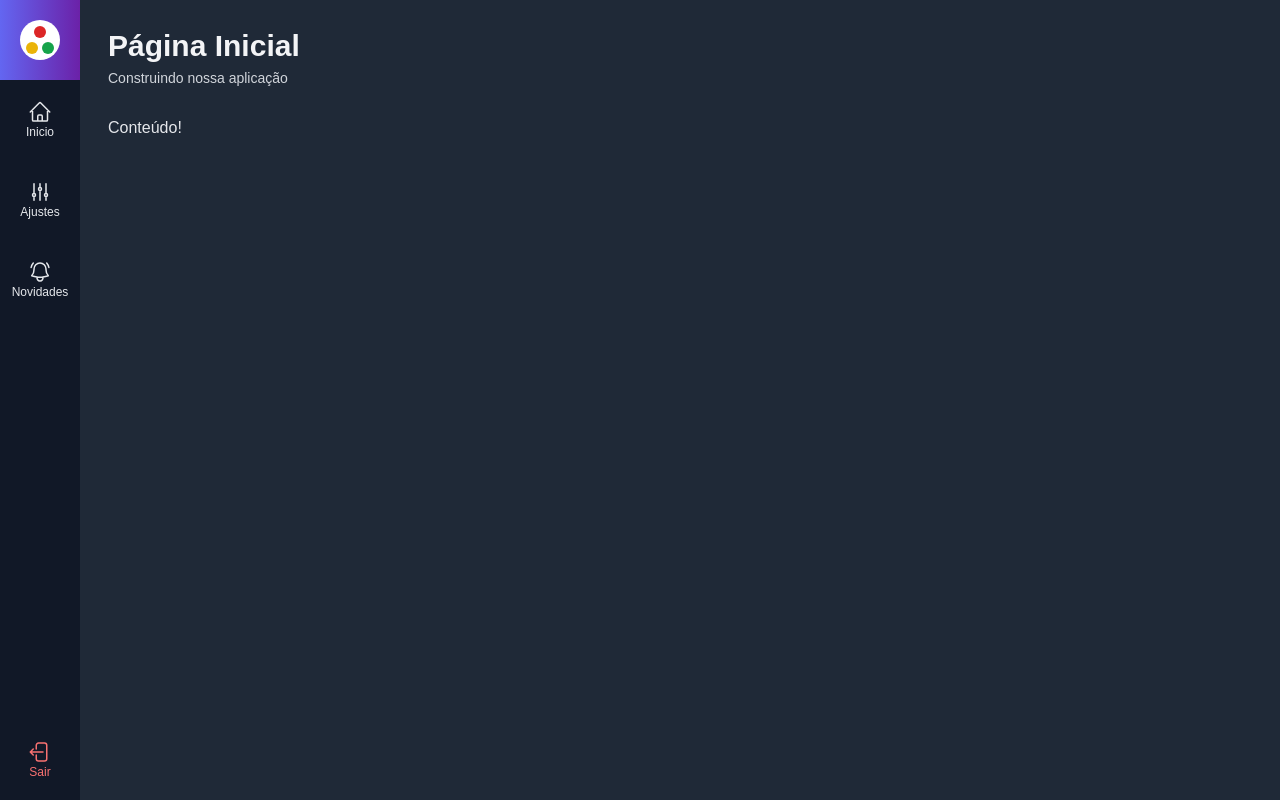
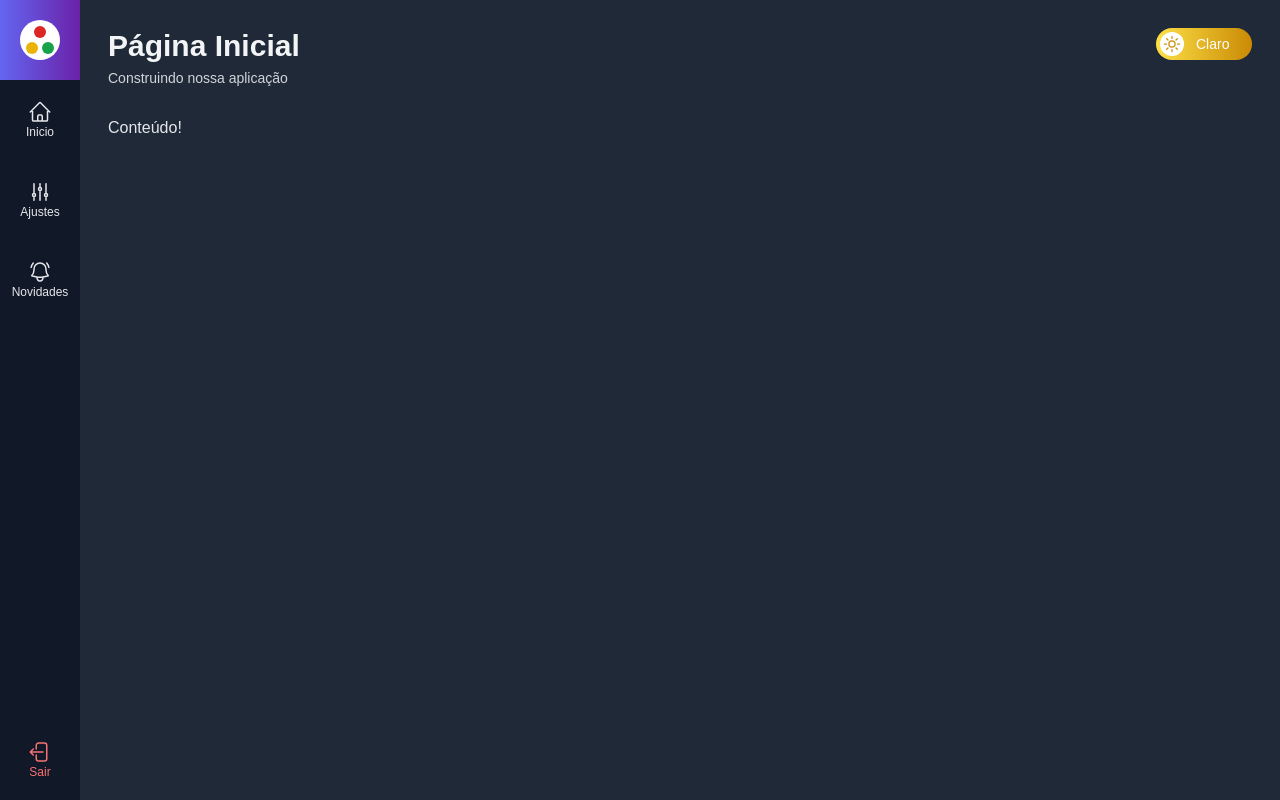
Before and after one commit to SamillyNunes/dashboard_admin, a Next.js app: page / in a window 1280 px wide. Built offline with nearby package versions, Linux system fonts and the light colour scheme.

Commit message:
ui: ChangeThemeButton added

```diff
--- a/src/components/icons/index.tsx
+++ b/src/components/icons/index.tsx
@@ -23,3 +23,17 @@
       <path strokeLinecap="round" strokeLinejoin="round" d="M8.25 9V5.25A2.25 2.25 0 0 1 10.5 3h6a2.25 2.25 0 0 1 2.25 2.25v13.5A2.25 2.25 0 0 1 16.5 21h-6a2.25 2.25 0 0 1-2.25-2.25V15m-3 0-3-3m0 0 3-3m-3 3H15" />
     </svg>
 );
+
+export const SunIcon = (size=6) => (
+    <svg xmlns="http://www.w3.org/2000/svg" fill="none" viewBox="0 0 24 24" strokeWidth={1.5} stroke="currentColor" className={`size-${size}`}>
+        <path strokeLinecap="round" strokeLinejoin="round" d="M12 3v2.25m6.364.386-1.591 1.591M21 12h-2.25m-.386 6.364-1.591-1.591M12 18.75V21m-4.773-4.227-1.591 1.591M5.25 12H3m4.227-4.773L5.636 5.636M15.75 12a3.75 3.75 0 1 1-7.5 0 3.75 3.75 0 0 1 7.5 0Z" />
+    </svg>
+
+);
+
+export const MoonIcon = (size=6) => (
+    <svg xmlns="http://www.w3.org/2000/svg" fill="none" viewBox="0 0 24 24" strokeWidth={1.5} stroke="currentColor" className={`size-${size}`}>
+        <path strokeLinecap="round" strokeLinejoin="round" d="M21.752 15.002A9.72 9.72 0 0 1 18 15.75c-5.385 0-9.75-4.365-9.75-9.75 0-1.33.266-2.597.748-3.752A9.753 9.753 0 0 0 3 11.25C3 16.635 7.365 21 12.75 21a9.753 9.753 0 0 0 9.002-5.998Z" />
+    </svg>
+
+);
--- /dev/null
+++ b/src/components/template/ChangeThemeButton.tsx
@@ -0,0 +1,49 @@
+import { MoonIcon, SunIcon } from "../icons";
+
+interface ChangeThemeButtonProps{
+    theme: string;
+    changeTheme?: () => void;
+}
+
+export default function ChangeThemeButton(props: ChangeThemeButtonProps){
+    return props.theme==='dark' ? (
+        // Por padrao, vai ficar escondido (mobile first), mas vai aplicar o flex (reaparecendo assim) apenas
+        //quando for de small pra cima
+        // Por padrao, vai ter largura de 14, mas de grandes pra cima vai ter 24
+        <div onClick={props.changeTheme} className="
+            hidden sm:flex items-center
+            bg-gradient-to-r from-yellow-300 to-yellow-600
+            w-14 lg:w-24 h-8 p-1 rounded-full
+        ">
+            <div className="
+                flex items-center justify-center
+                bg-white text-yellow-600 w-6 h-6 rounded-full
+            ">
+                {SunIcon(5)}
+            </div>
+            <div className="
+                hidden lg:flex items-center ml-3 text-white
+            ">
+                <span className="text-sm">Claro</span>
+            </div>
+        </div>
+    ) : (
+        <div onClick={props.changeTheme} className="
+            hidden sm:flex items-center justify-end
+            bg-gradient-to-r from-gray-500 to-gray-900
+            w-14 lg:w-24 h-8 p-1 rounded-full
+            ">
+            <div className="
+                hidden lg:flex items-center mr-2 text-gray-300
+            ">
+                <span className="text-sm">Escuro</span>
+            </div>
+            <div className="
+                flex items-center justify-center
+                bg-black text-yellow-300 w-6 h-6 rounded-full
+            ">
+                {MoonIcon(5)}
+            </div>
+        </div>
+    );
+}
--- a/src/components/template/Head.tsx
+++ b/src/components/template/Head.tsx
@@ -1,3 +1,5 @@
+import useAppData from "@/data/hook/useAppData";
+import ChangeThemeButton from "./ChangeThemeButton";
 import Title from "./Title";
 
 interface HeadProps{
@@ -6,9 +8,14 @@
 }
 
 export default function Head(props: HeadProps){
+    const {theme, changeTheme} = useAppData();
+
     return (
-        <div>
+        <div className="flex">
             <Title title={props.title} subtitle={props.subtitle} />
+            <div className="flex flex-grow justify-end" >
+                <ChangeThemeButton theme={theme ?? 'dark'} changeTheme={changeTheme } />
+            </div>
         </div>
     );
 }
--- a/tailwind.config.ts
+++ b/tailwind.config.ts
@@ -17,6 +17,11 @@
       },
     },
   },
+  safelist: [
+    {pattern: /^h-/},
+    {pattern: /^w-/},
+    {pattern: /^size-/},
+  ],
   plugins: [],
 };
 export default config;
```
